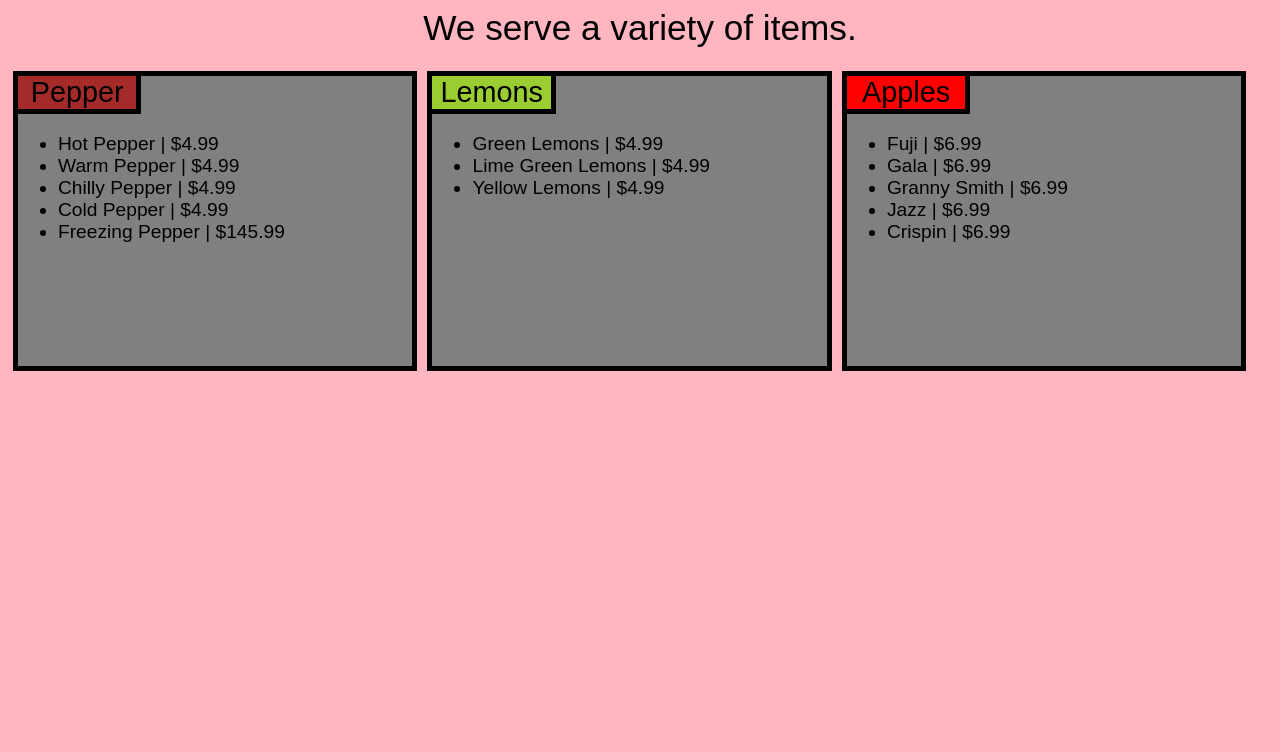
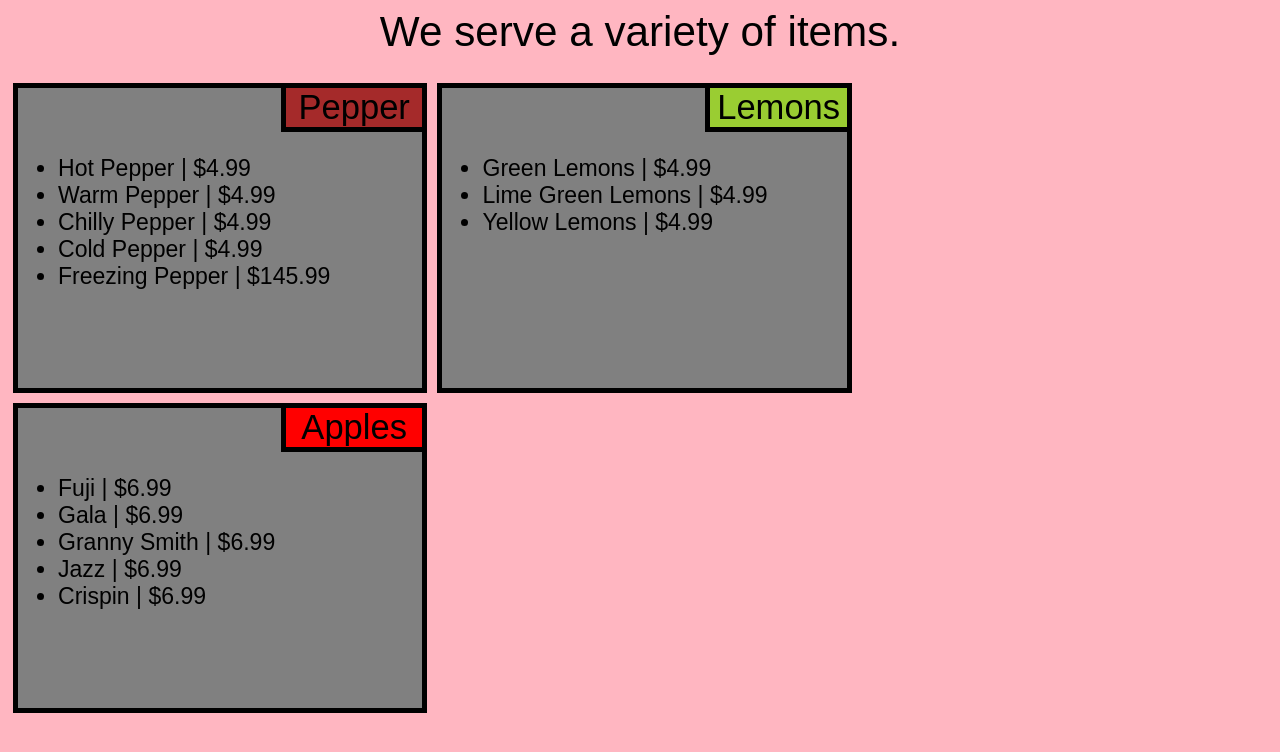
Before and after one commit to ArshiaDPG/coursera-test, a plain HTML site: page site/module2-assignment/index.html in a window 1280 px wide. Drawn offline with Linux system fonts and the light colour scheme.

Commit message:
finished assignment 2 (1)
for the last time hopefully

```diff
--- a/site/module2-assignment/css/style.css
+++ b/site/module2-assignment/css/style.css
@@ -1,21 +1,20 @@
 
 
 #baseBodyProperties{
+    box-sizing: border-box;
+    font-size: 120%;
     align-items: center;
     padding: 0;
     font-family: Arial, Helvetica, sans-serif;
     color: black;
     background-color: lightpink;
 }
-
-
 /*
     Gray box properties
 */
 .baseBox {
     font-size: 120%;
     margin: 5px;
-    box-sizing: border-box;
     border: 5px solid black;
     width: 32%;
     height: 300px;
@@ -27,12 +26,15 @@
     Menu Lebel properties
 */
 .menuItem{
+    box-sizing: border-box;
     font-size: 150%;
-    border-right: 5px solid black;
+    border-left: 5px solid black;
     border-bottom: 5px solid black;
     text-align: right;
     text-align: center;
-    width: 30%;
+    width: 35%;
+    margin-left: 65%;
+    overflow-x: hidden;
 }
 
 #pepper{
@@ -49,14 +51,14 @@
 /*
     Layout settings
 */
-@media (max-width: 1023px){
+@media (max-width: 970px){
     .baseBox{
         float: none;
         width: 100%;
     }
 }
 
-@media (min-width: 1024px) and (max-width: 1140px) {
+@media (min-width: 970px) and (max-width: 1140px) {
     .baseBox{
         float: left;
         width: 49%;
```
